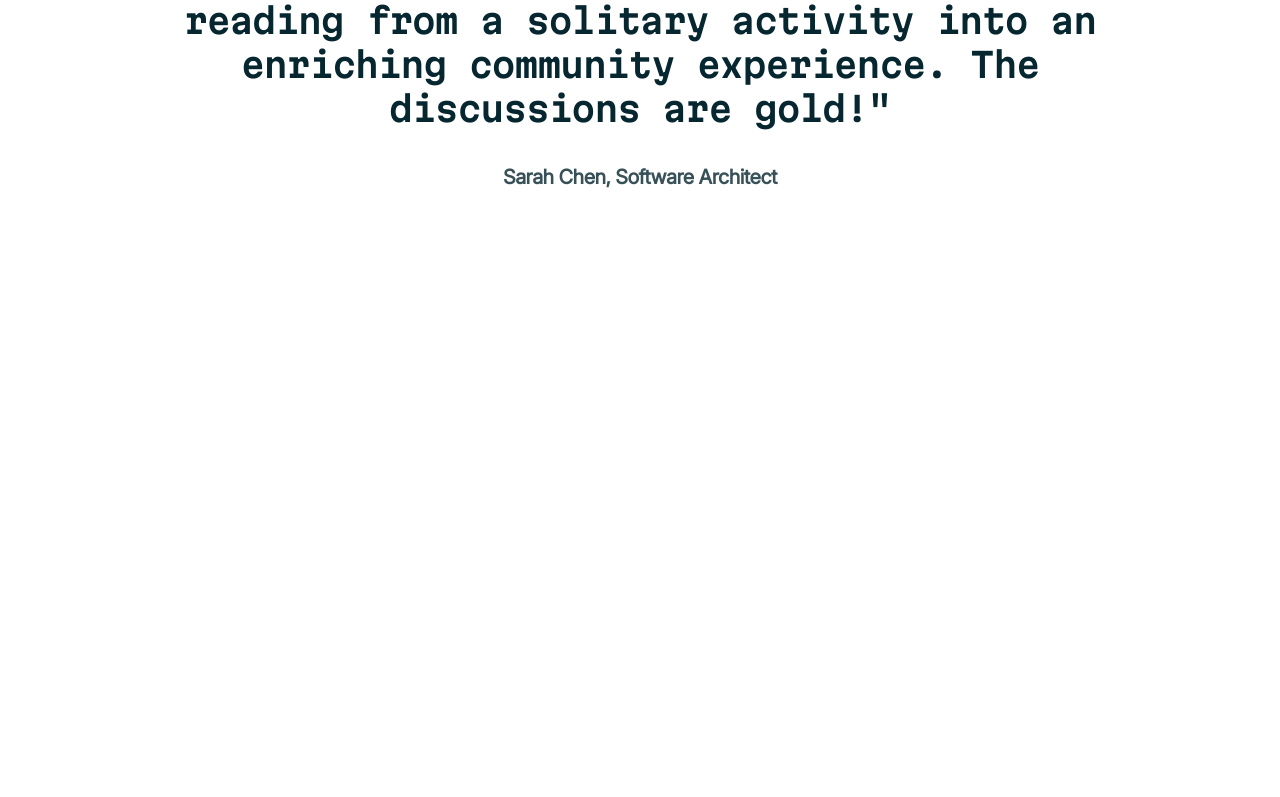
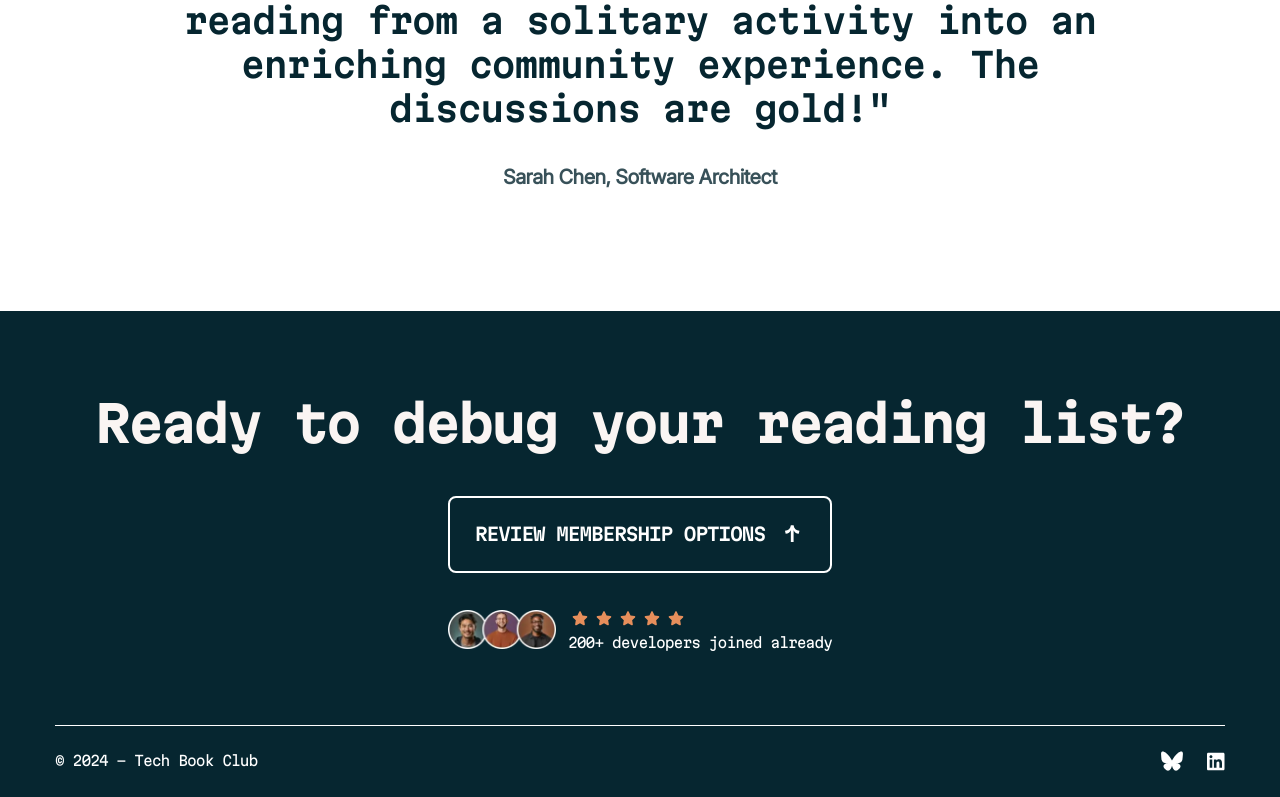
Before and after one commit to phwnganh/tech-book-club-landing-page, a React (Vite) app: page / in a window 1280 px wide. Shown: the part 3069-3866 px from the top of the page. Before the commit the page ends 3380 px from the top, so only its background shows below. Built offline with nearby package versions, Linux system fonts and the light colour scheme.

Commit message:
feat: footer section ui

```diff
--- a/src/MainPage.jsx
+++ b/src/MainPage.jsx
@@ -15,7 +15,10 @@ const MainPage = () => {
             <ReadingJourneySection/>
             <MembershipPriceOptionsSection/>
             <ReadingQuoteSection/>
-            <FooterSection/>
+            <div className={"bg-neutral-900"}>
+                <FooterSection/>
+
+            </div>
         </main>
     );
 };
--- a/src/components/FooterSection.jsx
+++ b/src/components/FooterSection.jsx
@@ -1,7 +1,50 @@
+import ArrowUpIcon from "../assets/images/icon-arrow-up.svg";
+import AvatarImage from "../assets/images/image-avatars.webp";
+import FiveStars from "./ui/FiveStars.jsx";
+import BlueSkyIcon from '../assets/images/logo-bluesky.svg'
+import LinkedInIcon from '../assets/images/logo-linkedin.svg'
 
 const FooterSection = () => {
     return (
-        <footer>
+        <footer className={"max-w-292.5 mx-auto px-4 pt-12 sm:pt-16 md:pt-20 sm:px-8 md:px-0"}>
+            <div className={"flex flex-col gap-16"}>
+                <div className={"flex flex-col gap-10 items-center"}>
+                    <h1 className={"text-neutral-100 text-preset-2-mobile-font-size sm:text-preset-2-font-size font-preset-2-font-weight font-preset-text-2-font-family tracking-preset-2-letter-spacing leading-preset-2-line-height text-center"}>
+                        Ready to debug your reading list?
+                    </h1>
+                    <div className={"flex flex-col gap-6 items-start sm:items-center"}>
+                        <button className={"border-2 border-neutral-0 rounded-lg bg-transparent flex justify-center items-center gap-4 px-6 py-250 sm:py-300 w-full"}>
+                            <p className={"font-preset-6-font-family font-preset-6-font-weight text-preset-6-mobile-font-size sm:text-preset-6-font-size leading-preset-6-line-height tracking-preset-6-letter-spacing text-neutral-0"}>REVIEW MEMBERSHIP OPTIONS</p>
+                            <div className="flex justify-center items-center">
+                                <img src={ArrowUpIcon} alt={"arrow-up-icon"} />
+                            </div>
+                        </button>
+
+                        <div className={"flex items-center gap-3"}>
+                            <div className="w-27 h-16 flex justify-center items-center">
+                                <img src={AvatarImage} alt={"avatar-image"}/>
+                            </div>
+                            <div className={"flex flex-col gap-1"}>
+                                <FiveStars/>
+                                <p className={"text-preset-7-font-size font-preset-7-font-family leading-preset-7-line-height tracking-preset-7-letter-spacing text-neutral-0"}>200+ developers joined already</p>
+                            </div>
+                        </div>
+                    </div>
+                </div>
+
+                <div className={"border-t border-t-neutral-0 py-6 flex justify-between flex-col sm:flex-row items-center gap-4 sm:gap-0"}>
+                    <p className={"text-neutral-0 text-preset-7-font-size font-preset-7-font-family leading-preset-7-line-height tracking-preset-7-letter-spacing"}>© 2024 – Tech Book Club</p>
+                    <div className={"flex items-center gap-6"}>
+                        <div className={"flex justify-center items-center"}>
+                            <img src={BlueSkyIcon} alt={"blue-sky-icon"} />
+                        </div>
+                        <div className={"flex justify-center items-center"}>
+                            <img src={LinkedInIcon} alt={"linkedin-icon"} />
+                        </div>
+                    </div>
+                </div>
+            </div>
+
 
         </footer>
     );
--- a/src/components/MembershipPriceOptionsSection.jsx
+++ b/src/components/MembershipPriceOptionsSection.jsx
@@ -36,7 +36,7 @@ const MembershipPriceOptionsSection = () => {
                             <div className={"flex flex-col gap-6 w-full"}>
                                 <h4 className={"text-neutral-900 text-preset-4-font-size font-preset-4-font-family font-preset-4-font-weight leading-preset-4-line-height tracking-preset-4-letter-spacing"}>{option.title}</h4>
                                 <div className={"flex items-center gap-2"}>
-                                    <p className={"text-neutral-900 text-preset-3-mobile-font-size sm:text-preset-3-font-size font-preset-3-font-family font-preset-3-font-weight leading-preset-3-line-height tracking-preset-3-letter-spacing"}>{option.price}</p>
+                                    <p className={"text-neutral-900 text-preset-3-font-size font-preset-3-font-family font-preset-3-font-weight leading-preset-3-line-height tracking-preset-3-letter-spacing"}>{option.price}</p>
                                     {!isLastIndex && <p className={"text-neutral-700 text-preset-5-font-size font-preset-5-font-family font-preset-5-mobile-font-weight sm:font-normal leading-preset-5-line-height tracking-preset-5-letter-spacing"}>/month</p>
                                     }
                                 </div>
```
